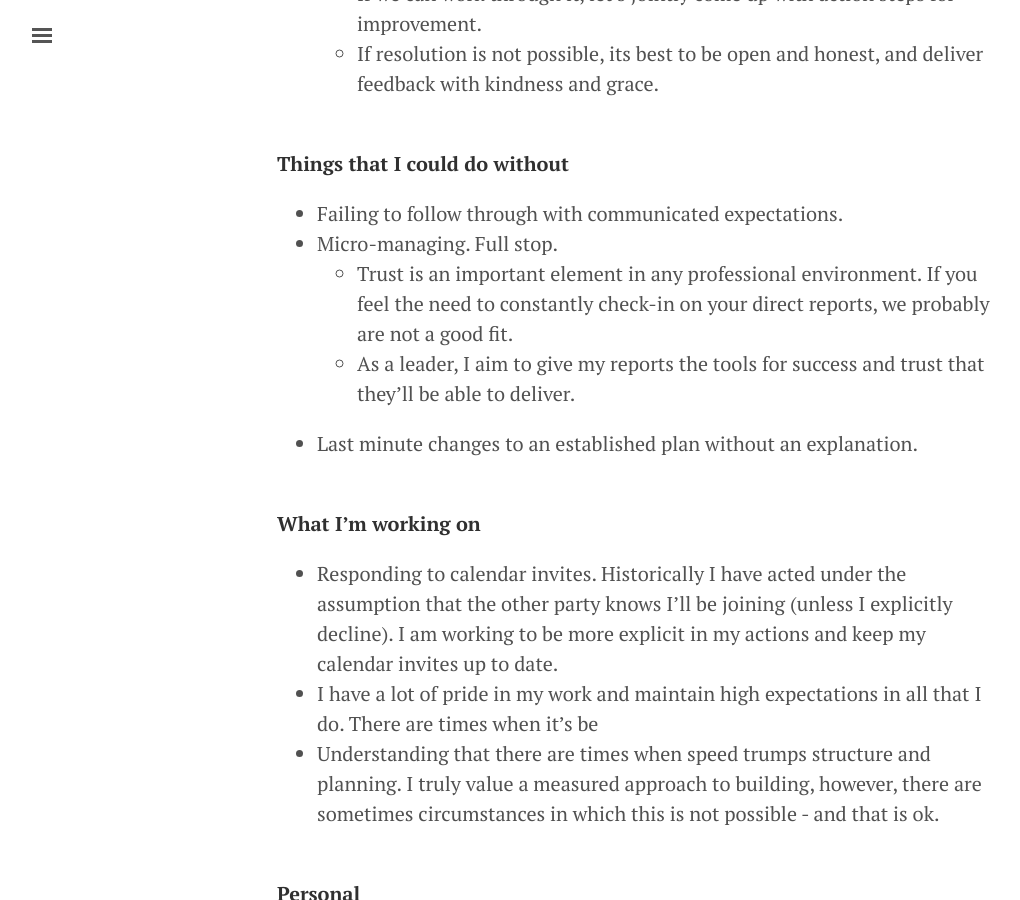
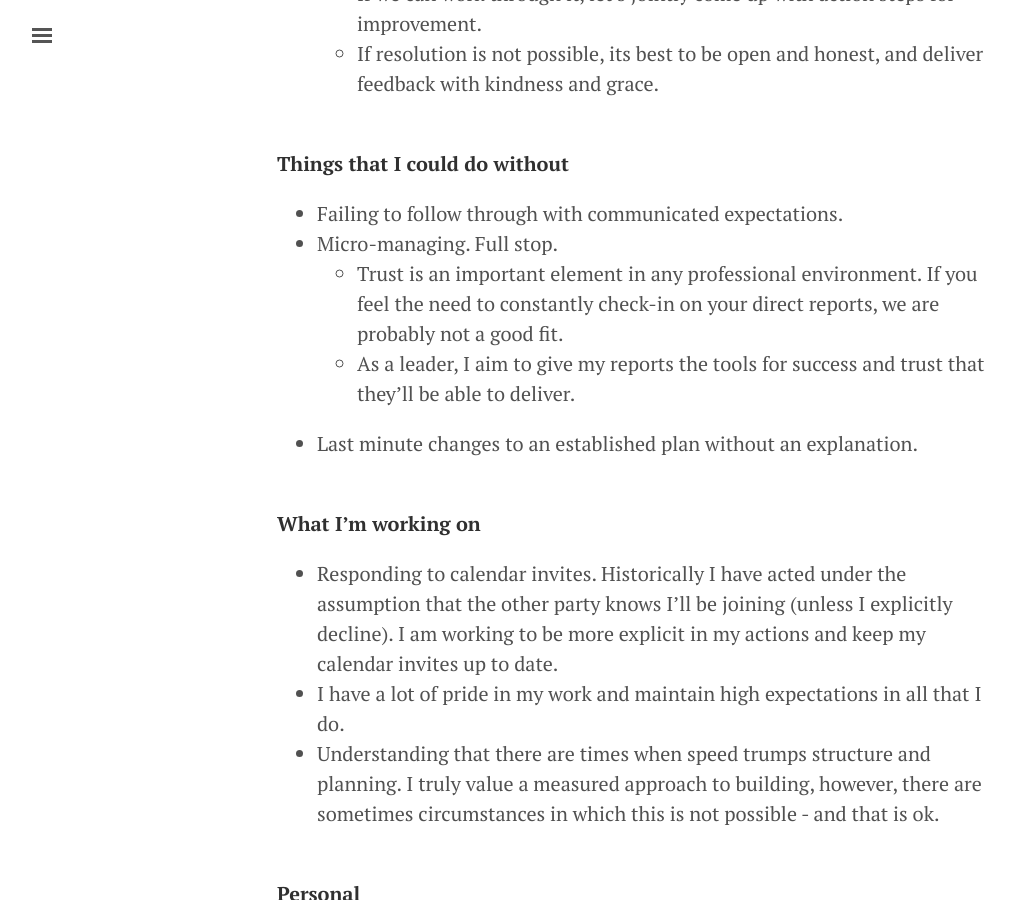
Before and after one commit to jdeferio/jdeferio.github.io, a Jekyll site: the page built from userguide.md, in a window 1280 px wide and 900 px high, scrolled down 2105 px. Shown: the whole window, without its empty margins (3-1023 px from the left). Built offline with Jekyll 4.4.1, drawn with Linux system fonts in a browser that asks for light colours.

Commit message:
deleted sentence fragment from user guide

```diff
--- a/userguide.md
+++ b/userguide.md
@@ -54,7 +54,7 @@ __Things that I could do without__
 
 - Failing to follow through with communicated expectations.
 - Micro-managing. Full stop.
-    - Trust is an important element in any professional environment. If you feel the need to constantly check-in on your direct reports, we probably are not a good fit.
+    - Trust is an important element in any professional environment. If you feel the need to constantly check-in on your direct reports, we are probably not a good fit.
     - As a leader, I aim to give my reports the tools for success and trust that they'll be able to deliver.
 - Last minute changes to an established plan without an explanation.
 <br>
@@ -63,7 +63,7 @@ __Things that I could do without__
 __What I'm working on__
 
 - Responding to calendar invites. Historically I have acted under the assumption that the other party knows I'll be joining (unless I explicitly decline). I am working to be more explicit in my actions and keep my calendar invites up to date.
-- I have a lot of pride in my work and maintain high expectations in all that I do. There are times when it's be
+- I have a lot of pride in my work and maintain high expectations in all that I do.
 - Understanding that there are times when speed trumps structure and planning. I truly value a measured approach to building, however, there are sometimes circumstances in which this is not possible - and that is ok.
 <br>
 <br>
```
